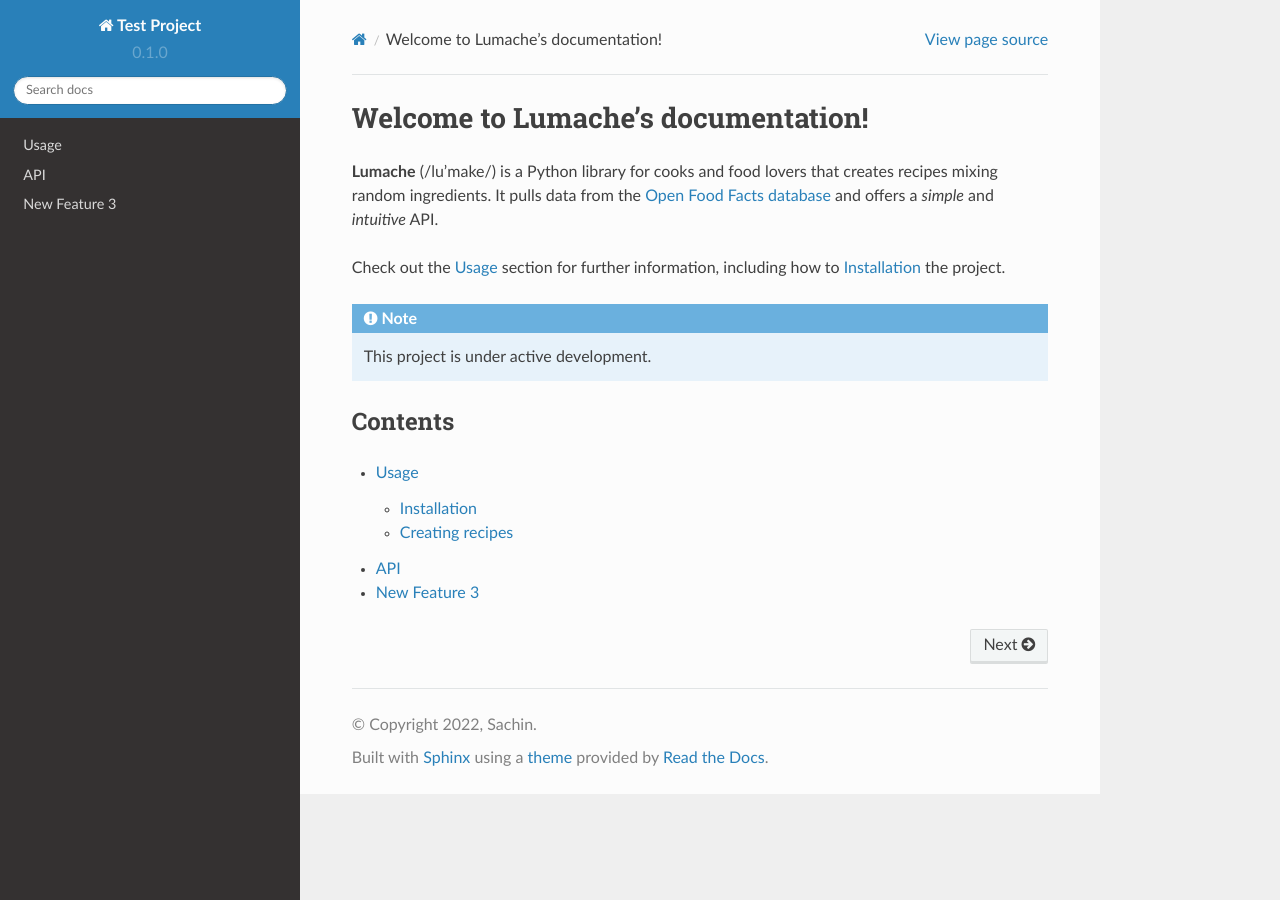
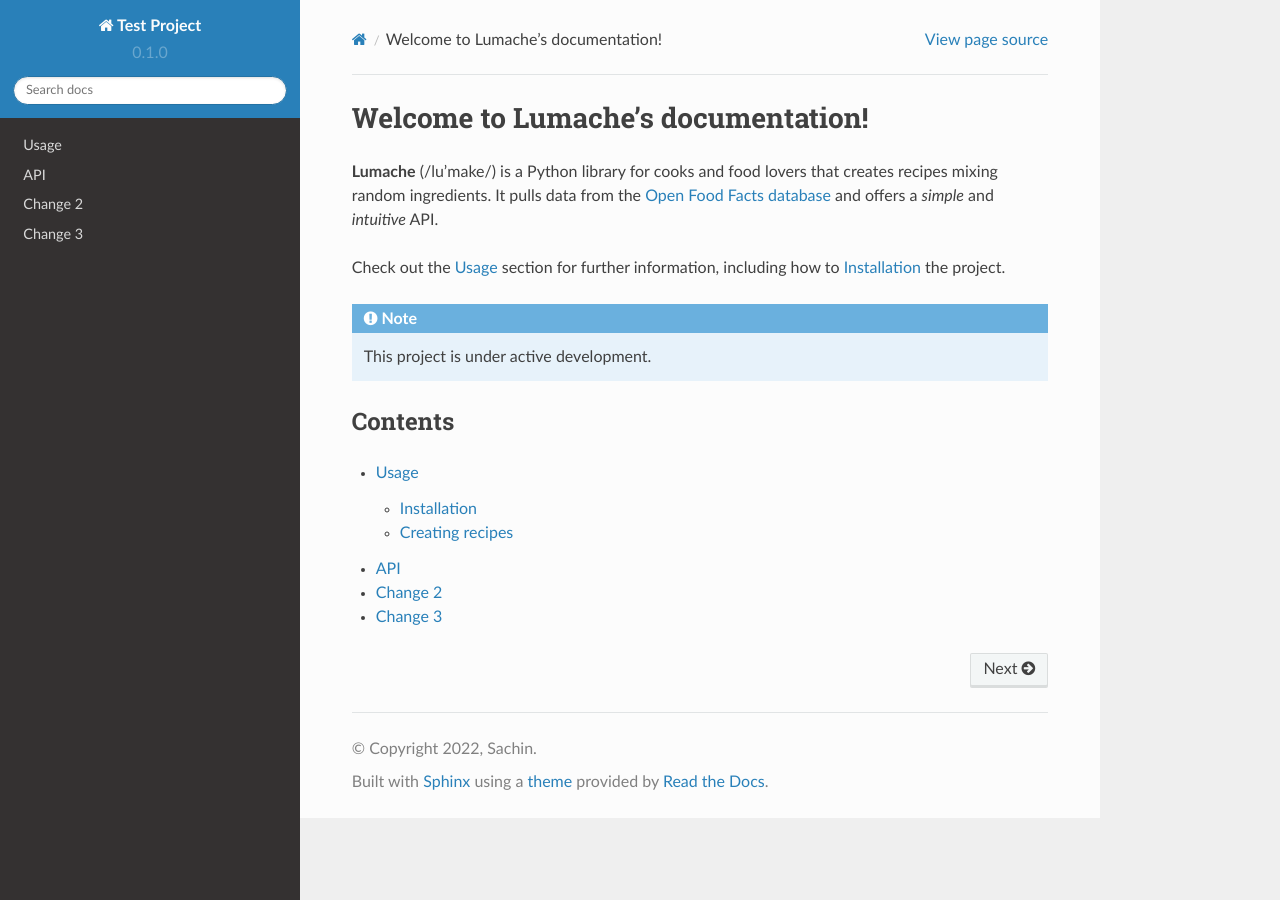
Before and after one commit to Sachin-Suresh/sphinx-version, a Sphinx documentation site: the page built from docs/index.rst, in a window 1280 px wide. Built offline with Sphinx 7.4.7 and the Read the Docs theme 2.0.0, drawn with Linux system fonts in a browser that asks for light colours.

Commit message:
fb2 commit

```diff
--- /dev/null
+++ b/docs/changes2.rst
@@ -0,0 +1,4 @@
+Change 2
+========
+
+This is feature 2 for fb2.
--- /dev/null
+++ b/docs/changes3.rst
@@ -0,0 +1,4 @@
+Change 3
+========
+
+This is feature 3 for fb3.
--- a/docs/feature2.rst
+++ /dev/null
@@ -1,4 +0,0 @@
-New Feature 2
-=============
-
-This is new feature specific to Featur branch 2
--- a/docs/feature3.rst
+++ /dev/null
@@ -1,5 +0,0 @@
-New Feature 3
-=============
-
-
-new feature 3
--- a/docs/index.rst
+++ b/docs/index.rst
@@ -20,4 +20,5 @@ Contents
 
    usage
    api
-   feature3
+   changes2
+   changes3
--- a/docs/versiontest.rst
+++ /dev/null
@@ -1,4 +0,0 @@
-Sphinx Contrib Version
-======================
-
-This is contrib version check
```
